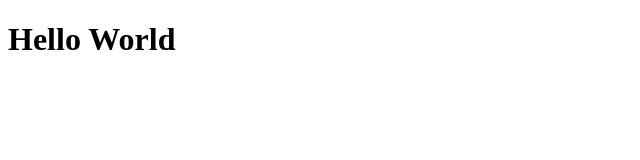
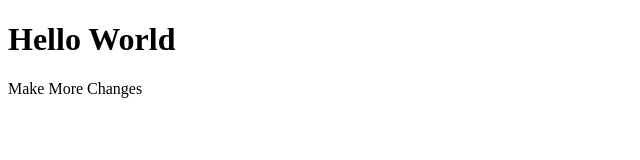
Before and after one commit to thoufiq-hbwsl/git-assignment, a plain HTML site: page index.html in a window 1280 px wide. Shown: the whole page, without its empty margins (0-640 px from the left). Drawn offline with Linux system fonts and the light colour scheme.

Commit message:
demo of gitignore

```diff
--- a/index.html
+++ b/index.html
@@ -8,5 +8,6 @@
 </head>
 <body>
     <h1>Hello World</h1>
+    <p>Make More Changes</p>
 </body>
 </html>
```
Also changed, not shown: dir2/textfile3.txt (added), dir2/textfile4.txt (added), 1 other file.
